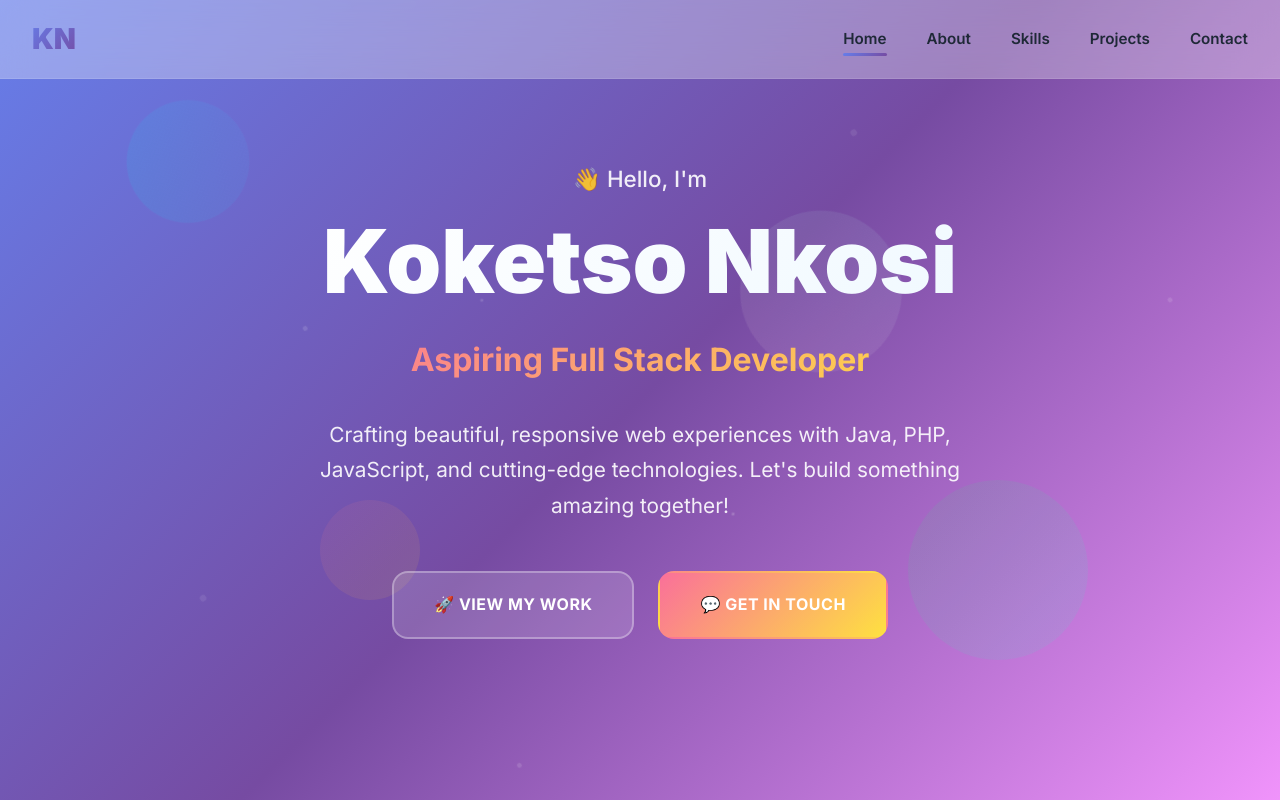
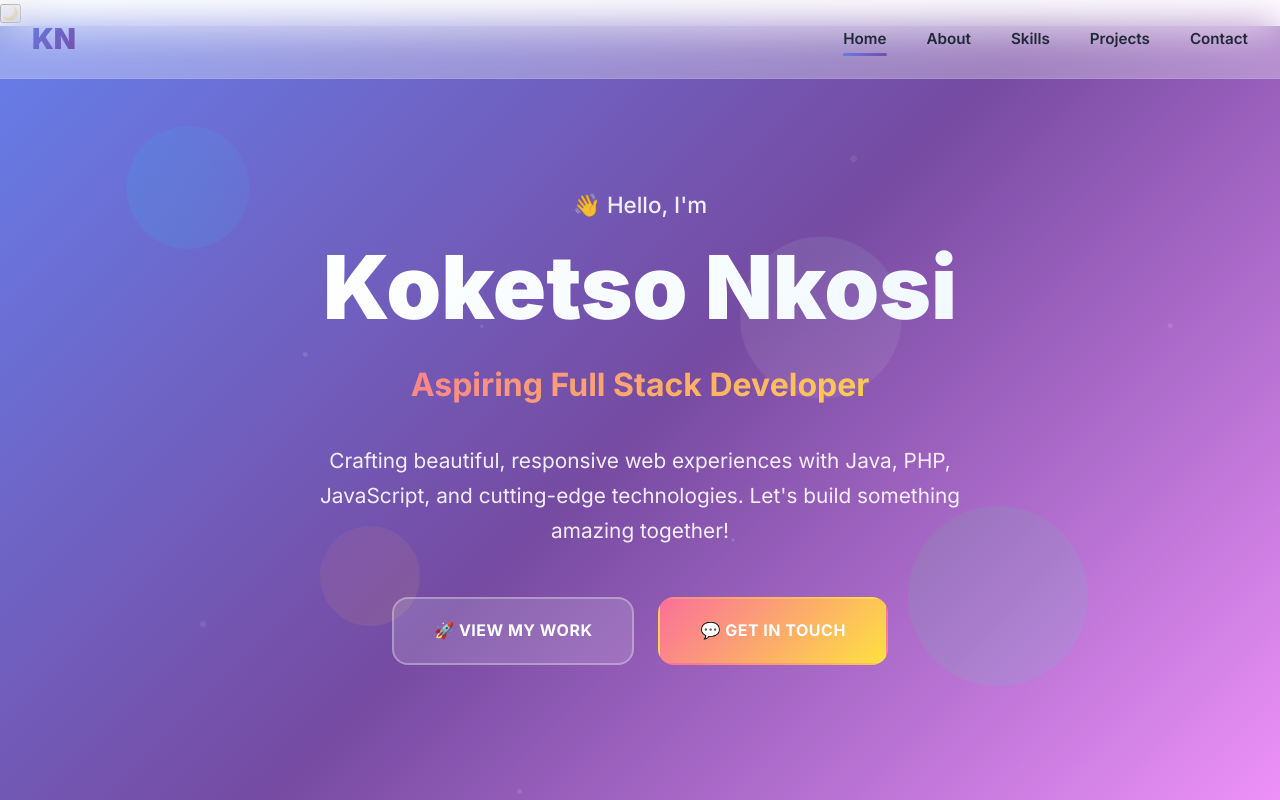
Before and after one commit to KoketsoCNkosi/koketsonkosi.github.io, a plain HTML site: page index.html in a window 1280 px wide. Shown: the top 800 px of the page. Drawn offline with Linux system fonts and the light colour scheme.

Commit message:
Update index.html

```diff
--- a/index.html
+++ b/index.html
@@ -7,6 +7,14 @@
     <link href="https://fonts.googleapis.com/css2?family=Inter:wght@300;400;500;600;700;800;900&family=JetBrains+Mono:wght@400;500;600&display=swap" rel="stylesheet">
     <link rel="stylesheet" href="styles.css">
 </head>
+<script>
+  function toggleTheme() {
+    const body = document.body;
+    body.classList.toggle('dark-theme');
+    const btn = document.getElementById('themeToggle');
+    btn.innerText = body.classList.contains('dark-theme') ? '☀️' : '🌙';
+  }
+</script>
 <body>
     <!-- Loading Screen -->
     <div class="loading" id="loading">
@@ -31,6 +39,8 @@
             </div>
         </div>
     </nav>
+
+    <button id="themeToggle" onclick="toggleTheme()">🌙</button>
 
     <!-- Hero Section -->
     <section id="home" class="hero">
```
